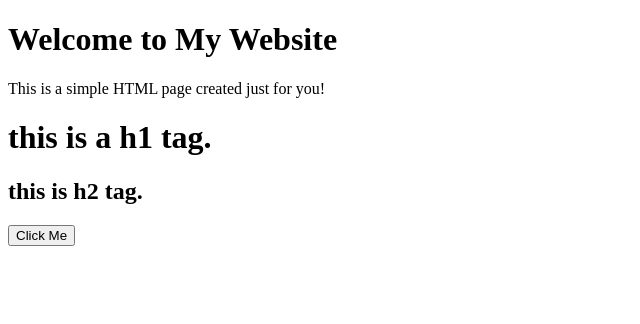
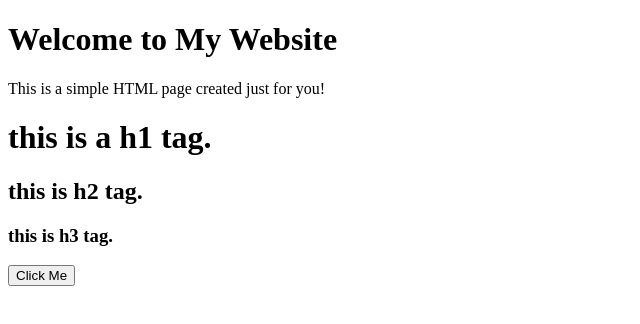
Before and after one commit to AsifAliAnsari-GH/demo-git, a plain HTML site: page index.html in a window 1280 px wide. Shown: the whole page, without its empty margins (0-640 px from the left). Drawn offline with Linux system fonts and the light colour scheme.

Commit message:
The h3 tag is added

```diff
--- a/index.html
+++ b/index.html
@@ -9,7 +9,7 @@
   <p>This is a simple HTML page created just for you!</p>
   <h1>this is a h1 tag.</h1>
   <h2>this is h2 tag.</h2>
-
+  <h3>this is h3 tag.</h3>
   <button onclick="alert('Hello, welcome to my page!')">Click Me</button>
 </body>
 </html>
```
